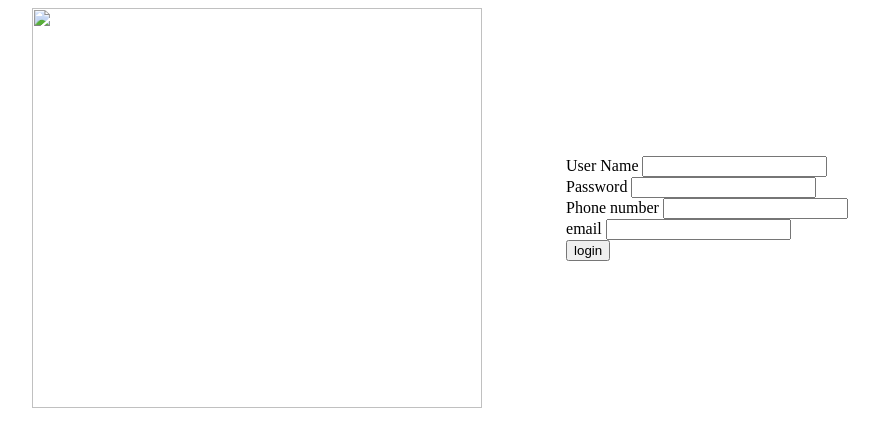
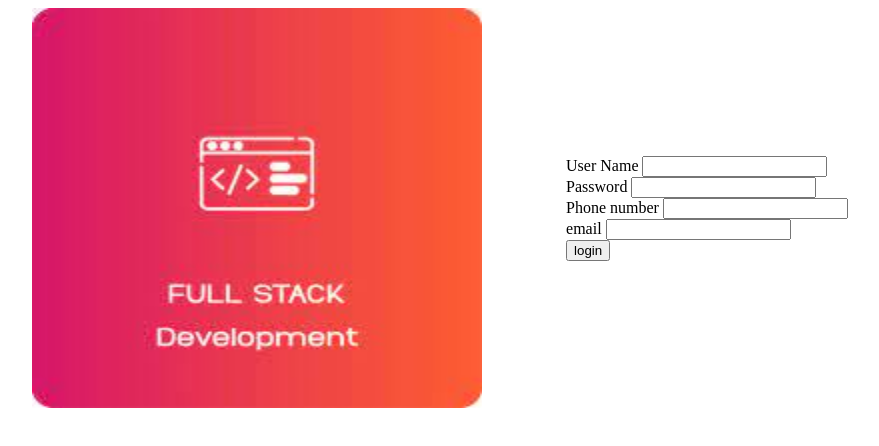
Before and after one commit to 04217/responsivewebpage, a plain HTML site: page index1.html in a window 1280 px wide. Shown: the whole page, without its empty margins (158-1037 px from the left). Drawn offline with Linux system fonts and the light colour scheme.

Commit message:
update img

```diff
--- a/index1.html
+++ b/index1.html
@@ -11,8 +11,12 @@
         }
         aside{
             width:450px;
-            height:400p    x;
+            height:400px;
             float:left;
+        }
+        img{
+            width:450px;
+            height:400px;
         }
         aside img{
             width:450px;
@@ -31,7 +35,7 @@
 <body>
     <div class="box">
         <aside>
-            <img src="image/pe.jpgs">
+            <img src="image/pe.jpg">
         </aside>
         <article>
             <form>
```
